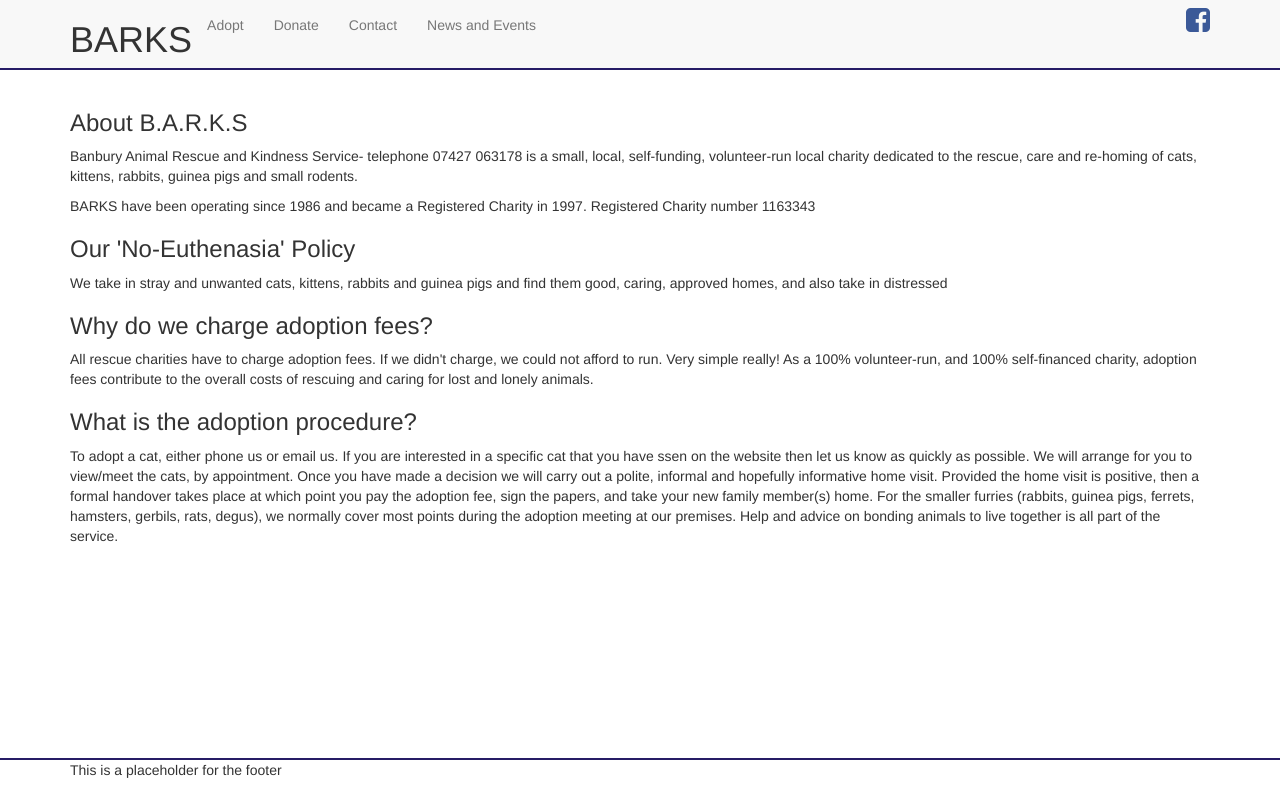
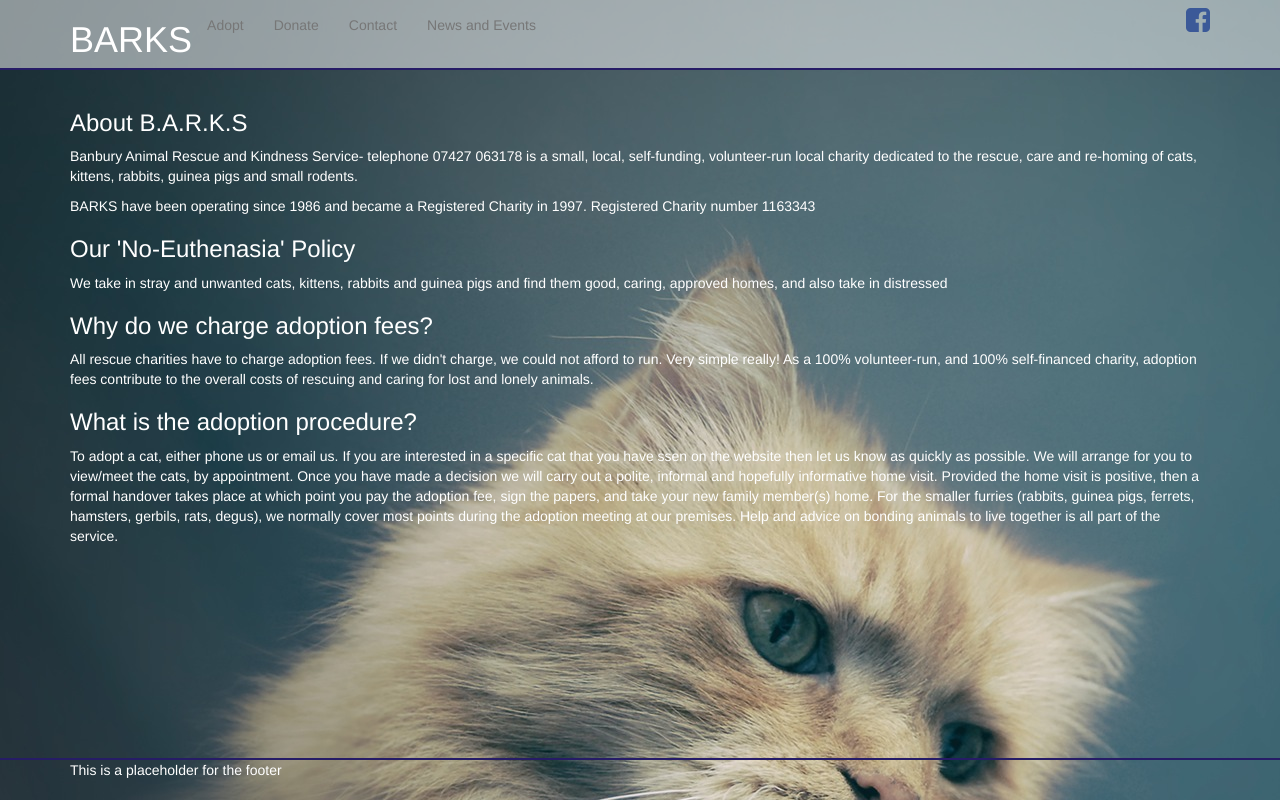
Before and after one commit to Donutttt/barks_test_django, a Django app: template barks/templates/website/index.html in a window 1280 px wide. Run offline with Django 3.2, Linux system fonts and the light colour scheme; the template is opened without the code that fills it, so the values that code supplies are empty; some libraries are stand-ins or nearby versions.

Commit message:
some styling added to index

```diff
--- a/barks/templates/base.html
+++ b/barks/templates/base.html
@@ -12,6 +12,9 @@
 
         {% load static %}
         <link rel="stylesheet" href="{% static 'styles.css' %}">
+
+        {% block styles %}
+        {% endblock %}
     </head>
     <body>
             {% include 'header.html' %}
--- a/barks/templates/website/index.html
+++ b/barks/templates/website/index.html
@@ -1,4 +1,11 @@
 {% extends 'base.html' %}
+
+{% block styles %}
+
+    {% load static %}
+    <link href="{% static 'index-style.css' %}" rel="stylesheet"></script>
+
+{% endblock %}
 
 {% block content %}
     <h3>About B.A.R.K.S</h3>
--- /dev/null
+++ b/website/static/index-style.css
@@ -0,0 +1,5 @@
+body{
+    background-image: url('/static/cat.jpeg');
+    width: 100%;
+    color: white;
+}
--- a/website/static/styles.css
+++ b/website/static/styles.css
@@ -1,9 +1,8 @@
 /*
- *
 #936518 brown
 #261C66 blue
 #227663 green
- * */
+*/
 
 
 body{
@@ -14,6 +13,7 @@ body{
     min-height: 100vh;
 
     position: relative;
+
 }
 
 
@@ -30,6 +30,7 @@ footer{
 nav.navbar-default{
     height: 5em;
     border-bottom: solid 2px #261C66;
+    background-color: rgba(255,255,255,0.5);
 }
 
 .navbar-default .navbar-nav>li>a:hover{
```
Also changed, not shown: website/static/cat.jpeg (added).
